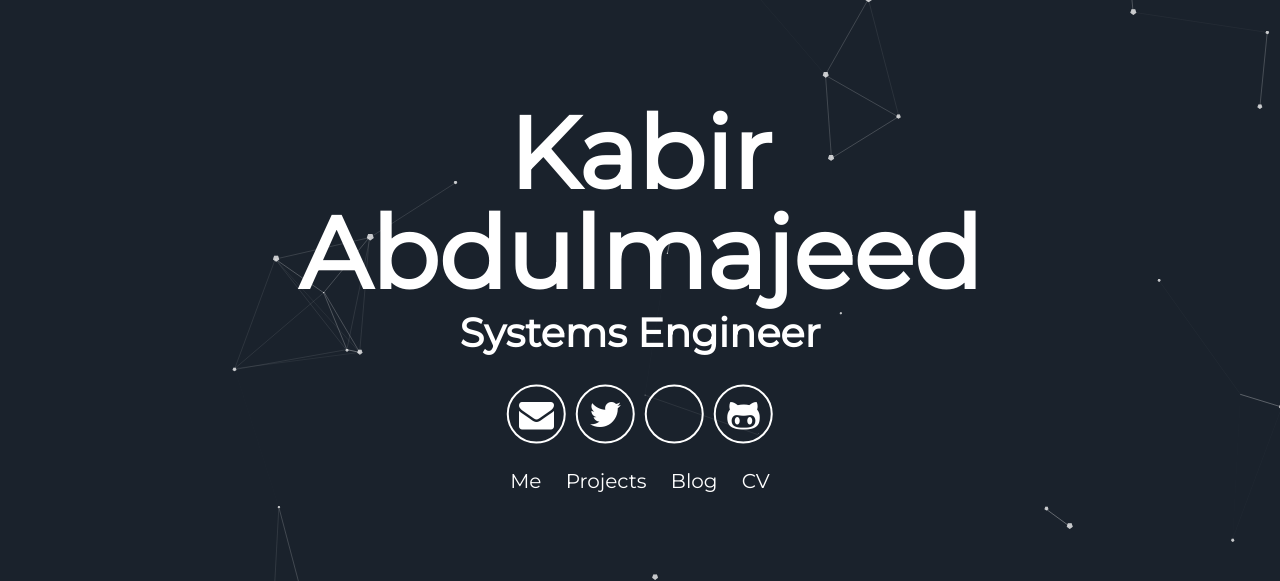
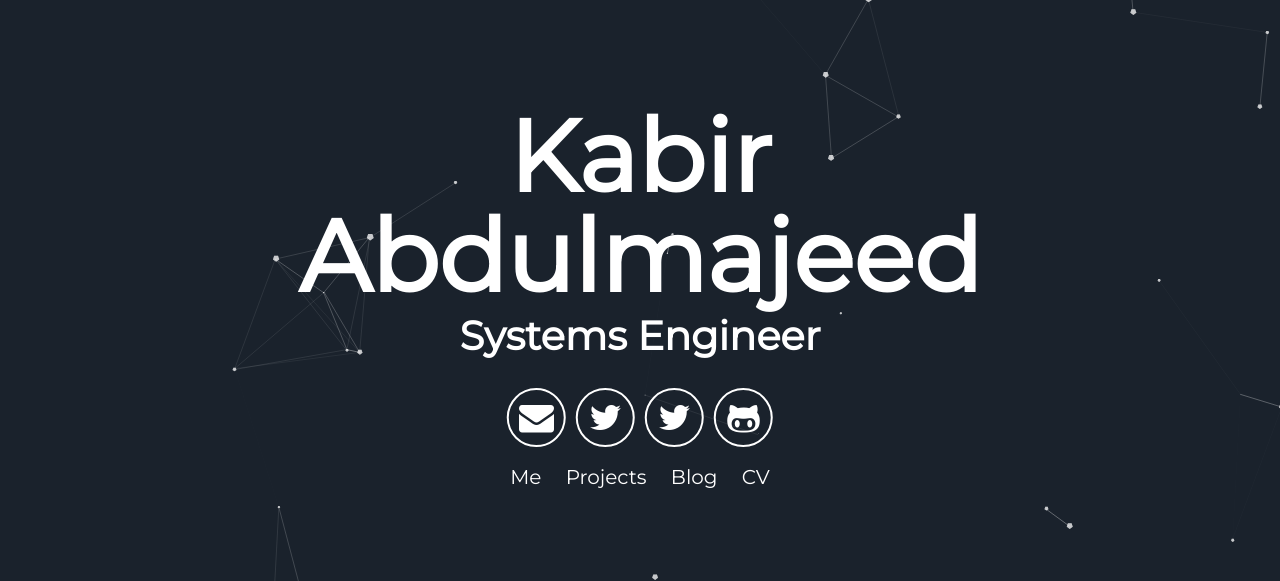
Before and after one commit to kbmajeed/kbmajeed.github.io, a Jekyll site: the page built from index.html, in a window 1280 px wide. Shown: the part 186-767 px from the top of the page. Built offline with Jekyll 4.4.1, drawn with Linux system fonts in a browser that asks for light colours.

Commit message:
Update header.html

```diff
--- a/_includes/header.html
+++ b/_includes/header.html
@@ -7,7 +7,7 @@
       <div class="header-icons">
         <a aria-label="Send email" href="mailto:kbmajeed1@gmail.com"><i class="icon fa fa-envelope"></i></a>
         <a aria-label="My Twitter" target="_blank" href="#"><i class="icon fa fa-twitter" aria-hidden="true"></i></a>
-        <a aria-label="My Google Plus" target="_blank" href="https://linkedin.com/in/kbmajeed"><i class="icon fa fa-linkedin-in" aria-hidden="true"></i></a>
+        <a aria-label="My Google Plus" target="_blank" href="https://linkedin.com/in/kbmajeed"><i class="icon fa fa-twitter" aria-hidden="true"></i></a>
         <a aria-label="My Github" target="_blank" href="https://github.com/kbmajeed"><i class="icon fa fa-github-alt" aria-hidden="true"></i></a>
       </div>
       <div class="header-links">
```
